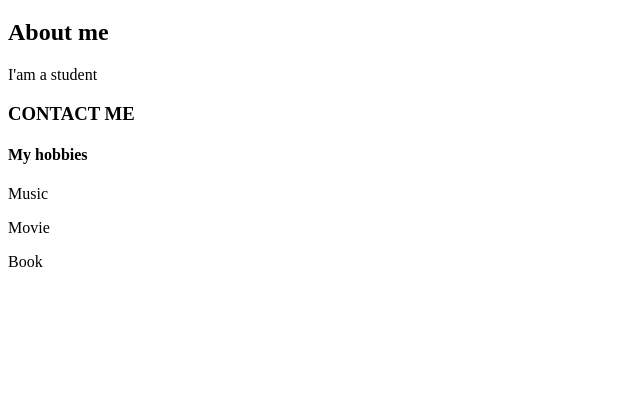
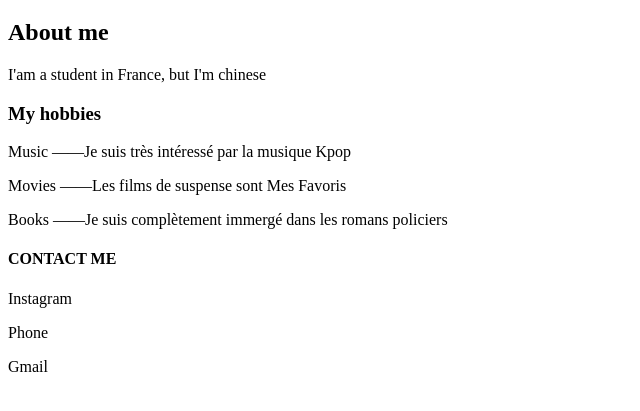
Before and after one commit to Nianqi-WU/mon-deuxi-me-projet, a plain HTML site: page index.html in a window 1280 px wide. Shown: the part 61-472 px from the top of the page, without its empty margins (0-640 px from the left). Drawn offline with Linux system fonts and the light colour scheme.

Commit message:
Update index.html

```diff
--- a/index.html
+++ b/index.html
@@ -17,12 +17,19 @@
 
 <section>
     <h2>About me</h2>
-    <p>I'am a student</p>
-    <h3>CONTACT ME</h3>
-    <h4>My hobbies</h4>
-    <p>Music</p>
-    <p>Movie</p>
-    <p>Book</p>
+    <p>I'am a student in France, but I'm chinese</p>
+    <h3>My hobbies</h3>
+    <p>Music
+            ——Je suis très intéressé par la musique Kpop</p>
+    <p>Movies
+            ——Les films de suspense sont Mes Favoris</p>
+    <p>Books
+            ——Je suis complètement immergé dans les romans policiers</p>
+    <h4>CONTACT ME</h4>
+    <p>Instagram</p>
+    <p>Phone</p>
+    <p>Gmail</p>
+
 </section>
 
 </body>
```
